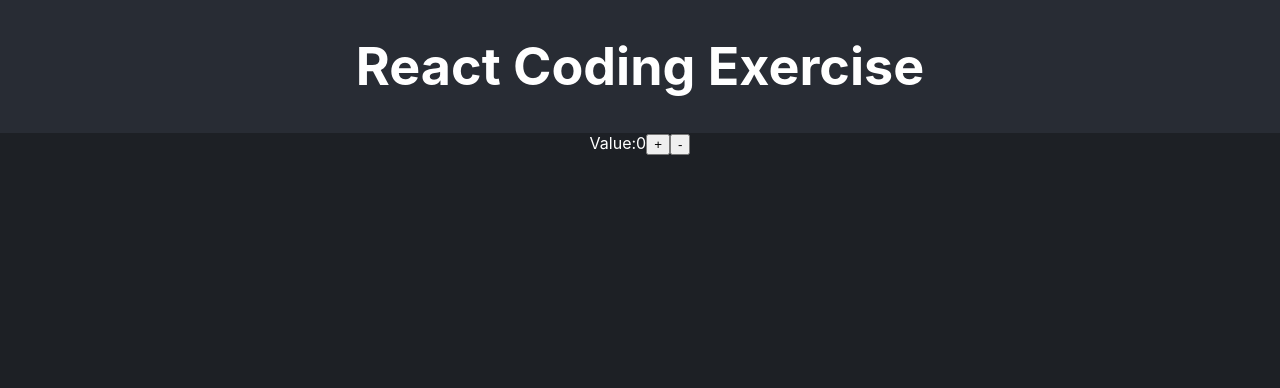
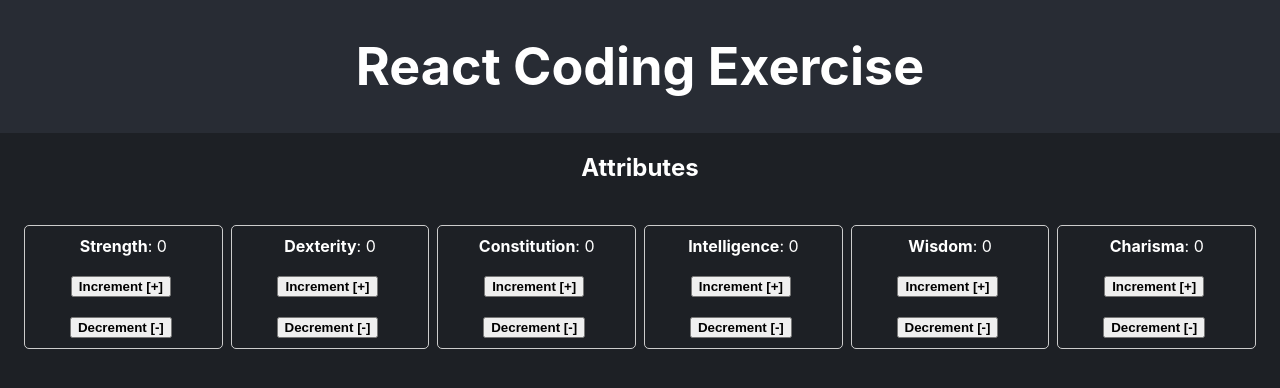
Before and after one commit to yardi2019/recruiting-webapp-character, a React (Create React App) app: page / in a window 1280 px wide. Shown: the top 388 px of the page. Built offline with nearby package versions, Linux system fonts and the light colour scheme.

Commit message:
created state and controls

```diff
--- a/src/App.tsx
+++ b/src/App.tsx
@@ -1,10 +1,56 @@
 import { useState } from 'react';
 import './App.css';
-import { ATTRIBUTE_LIST, CLASS_LIST, SKILL_LIST } from './consts.js';
+import { ATTRIBUTE_LIST, CLASS_LIST, SKILL_LIST } from './consts'
+import Classes from './components/Classes';
+import { Attributes, Class } from './types';
+import AttributesSection from './components/AttributesSection';
+import './styles.css'
+import SkillsList from './components/SkillsList';
 
 
-function App() {
-  const [num, setNum] = useState<number>(0);
+
+const createInitialAttributes = (): Record<string, number> => {
+  const attributes: Record<string, number> = ATTRIBUTE_LIST.reduce((acc, item) => {
+    acc[item] = 0;
+    return acc;
+  }, {} as Record<string, number>);
+  console.log("attributes", attributes);
+  return attributes
+
+}
+
+const App: React.FC = () => {
+  const [attribute, setAttribute] = useState<Record<string, number>>(createInitialAttributes);
+  // const [classes, setClasses] = useState<Record<Class, Attributes>>(CLASS_LIST)
+  // const [selectedClass, setSelectedClass] = useState<string | null>(null);
+  // const [skills, setSKills] = useState<any>(SKILL_LIST)
+
+  const incrementValue = (key: string) => {
+    setAttribute((prev) => ({
+      ...prev,
+      [key]: prev[key] + 1,
+    }));
+  };
+
+  const decrementValue = (key: string) => {
+    setAttribute((prev) => ({
+      ...prev,
+      [key]: prev[key] - 1 < 0 ? 0 : prev[key] - 1, //Cannot -ve decrement
+    }));
+  };
+
+  //Class selection
+  // const handleClassClick = (className: string) => {
+  //   setSelectedClass((prev) => (prev === className ? null : className));
+  // };
+
+  //Check for matching class attributes
+  // const isMatchingClass = (classAttributes: Attributes): boolean => {
+  //   return Object.entries(classAttributes).every(
+  //     ([key, value]) => attribute[key as keyof Attributes] >= value
+  //   );
+  // };
+
   return (
     <div className="App">
       <header className="App-header">
@@ -12,10 +58,18 @@ function App() {
       </header>
       <section className="App-section">
         <div>
-          Value:
-          {num}
-          <button>+</button>
-          <button>-</button>
+          <AttributesSection
+            attributes = { attribute }
+            incrementValue={incrementValue}
+            decrementValue={decrementValue}
+          />
+          {/* <Classes
+            classes = { classes }
+            selectedClass = { selectedClass }
+            handleClassClick = {handleClassClick}
+            isMatchingClass = {isMatchingClass}
+          />
+          <SkillsList skillsList={skills}          /> */}
         </div>
       </section>
     </div>
--- /dev/null
+++ b/src/components/AttributesSection.tsx
@@ -0,0 +1,52 @@
+import React from 'react'
+import { Attributes } from '../types';
+
+interface AttributeProps {
+  attributes: Record<string, number>;
+  incrementValue: (key: string) => void;
+  decrementValue: (key: string) => void;
+}
+
+const AttributesSection: React.FC<AttributeProps> = ({ attributes, incrementValue, decrementValue }) => {
+  console.log("In component",attributes)
+  // const totalAttributes = Object.values(attributes).reduce((total, a) => {
+  //   return total += a;
+  // })
+  // if (totalAttributes > 70) {
+  //   window.alert("Total attributes > 70")
+  // }
+  // console.log("Total att", totalAttributes)
+
+  return (
+    <div>
+      <h1>Attributes</h1>
+      <div className='attribute_top'>
+        {Object.entries(attributes).map(([key, value]) => (
+          <div className='attribute'
+            key={key}
+          >
+            <div>
+              <strong>{key}</strong>: {value}
+            </div>
+            <div>
+            <button
+                className='button'
+                onClick={() => incrementValue(key)}
+              >
+                <strong>Increment [+]</strong>
+              </button>
+              <button
+              className='button'
+               onClick={() => decrementValue(key)}>
+                <strong>Decrement [-]</strong>
+              </button>
+            </div>
+          </div>
+        ))}
+      </div>
+
+    </div>
+  )
+}
+
+export default AttributesSection
--- /dev/null
+++ b/src/styles.css
@@ -0,0 +1,25 @@
+.attribute {
+    display: flex;
+    align-items: center;
+    justify-content: space-between;
+    padding: 10px;
+    border: 1px solid #ccc;
+    border-radius: 5px;
+    flex-direction: column;
+    margin: 4px;
+  }
+
+.attribute_top {
+    display: flex;
+    justify-content: flex-start;
+    padding: 20px;
+}
+
+.button {
+    margin-right: 5px;
+    margin-top: 20px;
+}
+
+.button:hover {
+    cursor: pointer;
+}
```
